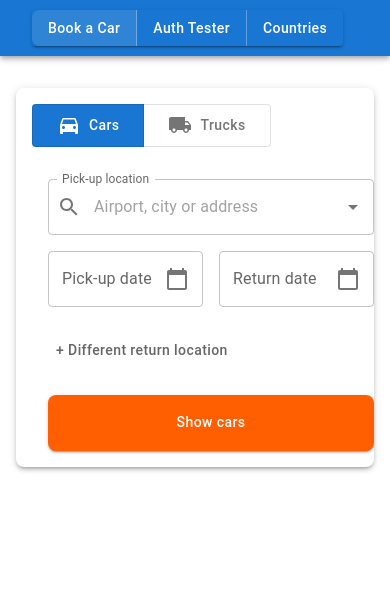
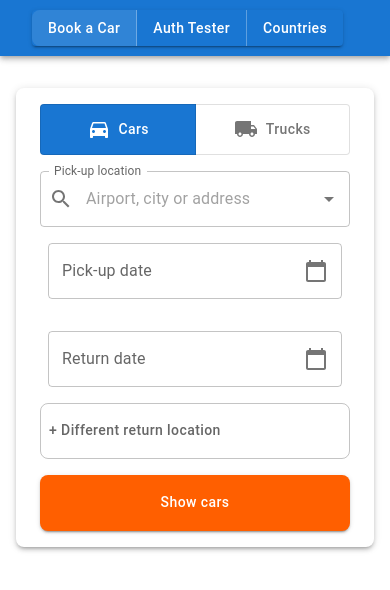
Before and after one commit to djo42/nova-agent, a Next.js app: page /booking in a window 390 px wide. Shown: the top 590 px of the page. Built offline with nearby package versions, Linux system fonts and the light colour scheme; no server answers.

Commit message:
Introduced responsiveness

```diff
--- a/src/components/booking/BookingMask.tsx
+++ b/src/components/booking/BookingMask.tsx
@@ -9,6 +9,8 @@ import {
   InputAdornment,
   Grid,
   TextField,
+  Alert,
+  Snackbar,
 } from '@mui/material';
 import { StationAutocomplete } from './StationAutocomplete';
 import { Country, Station, BookingFormData } from '../../types/booking';
@@ -52,6 +54,7 @@ export const BookingMask = () => {
     pickup: null,
     return: null
   });
+  const [showBranchWarning, setShowBranchWarning] = useState(false);
 
   const { countries, loading: countriesLoading, error: countriesError } = useCountries();
 
@@ -143,6 +146,14 @@ export const BookingMask = () => {
     return format(date, 'MMM dd, HH:mm');
   };
 
+  const handleDateFieldClick = () => {
+    if (!formData.pickupStation) {
+      setShowBranchWarning(true);
+      return;
+    }
+    setDatePickerOpen(true);
+  };
+
   return (
     <Paper
       elevation={3}
@@ -150,16 +161,54 @@ export const BookingMask = () => {
         borderRadius: 2,
         overflow: 'hidden',
         backgroundColor: 'white',
+        width: '100%',
+        maxWidth: '1200px',
+        margin: '0 auto',
       }}
     >
-      <Box sx={{ p: 2 }}>
-        <Stack spacing={2}>
+      <Box sx={{
+        p: { xs: 2, sm: 3 },
+        '& .MuiGrid-container': {
+          mx: 0,
+          width: '100%',
+          '& > .MuiGrid-item': {
+            px: { xs: 1, sm: 1.5 },
+            mb: { xs: 2, md: 0 },
+            '&:last-child': {
+              mb: { xs: 0 },
+              pr: { xs: 1, sm: 1.5 },
+            },
+            '&:first-of-type': {
+              pl: { xs: 1, sm: 1.5 },
+            }
+          }
+        },
+        '& .MuiTextField-root, & .MuiAutocomplete-root': {
+          '& .MuiInputBase-root': {
+            height: '56px'
+          }
+        }
+      }}>
+        <Stack
+          spacing={{ xs: 2, sm: 3 }}
+          sx={{
+            width: '100%',
+          }}
+        >
           {/* Vehicle Type Toggle */}
           <ToggleButtonGroup
             value={vehicleType}
             exclusive
             onChange={(_, value) => value && setVehicleType(value)}
-            sx={{ mb: 2 }}
+            sx={{
+              width: '100%',
+              px: { xs: 1, sm: 1.5 },
+              '& .MuiToggleButton-root': {
+                flex: 1,
+                py: 1.5,
+                px: { xs: 2, sm: 3 },
+              }
+            }}
           >
             <ToggleButton
               value="cars"
@@ -198,7 +247,15 @@ export const BookingMask = () => {
           </ToggleButtonGroup>
 
           {/* Location and Date Selection */}
-          <Grid container spacing={2}>
+          <Grid
+            container
+            spacing={0}
+            sx={{
+              width: '100%',
+              display: 'flex',
+              alignItems: 'stretch',
+            }}
+          >
             {/* Pickup Location */}
             <Grid item xs={12} md={3}>
               <StationAutocomplete
@@ -218,13 +275,13 @@ export const BookingMask = () => {
 
             {/* Dates */}
             <Grid item xs={12} md={4}>
-              <Grid container spacing={2}>
-                <Grid item xs={6}>
+              <Grid container spacing={{ xs: 2, sm: 3 }}>
+                <Grid item xs={12} sm={6}>
                   <TextField
                     fullWidth
                     label="Pick-up date"
                     value={formatDateTimeDisplay(pickupDate)}
-                    onClick={() => setDatePickerOpen(true)}
+                    onClick={handleDateFieldClick}
                     InputProps={{
                       readOnly: true,
                       endAdornment: (
@@ -235,12 +292,12 @@ export const BookingMask = () => {
                     }}
                   />
                 </Grid>
-                <Grid item xs={6}>
+                <Grid item xs={12} sm={6}>
                   <TextField
                     fullWidth
                     label="Return date"
                     value={formatDateTimeDisplay(returnDate)}
-                    onClick={() => setDatePickerOpen(true)}
+                    onClick={handleDateFieldClick}
                     InputProps={{
                       readOnly: true,
                       endAdornment: (
@@ -266,11 +323,16 @@ export const BookingMask = () => {
                 <Button
                   onClick={() => setDifferentReturnLocation(true)}
                   sx={{
-                    height: '56px', // Match height of TextField
+                    height: '56px',
                     width: '100%',
                     justifyContent: 'flex-start',
                     textTransform: 'none',
                     color: 'text.secondary',
+                    border: '1px solid rgba(0, 0, 0, 0.23)',
+                    '&:hover': {
+                      border: '1px solid rgba(0, 0, 0, 0.87)',
+                      backgroundColor: 'transparent',
+                    }
                   }}
                 >
                   + Different return location
@@ -279,12 +341,21 @@ export const BookingMask = () => {
             </Grid>
 
             {/* Search Button */}
-            <Grid item xs={12} md={2}>
+            <Grid
+              item
+              xs={12}
+              md={2}
+              sx={{
+                display: 'flex',
+                alignItems: 'stretch',
+              }}
+            >
               <Button
                 variant="contained"
                 fullWidth
                 sx={{
-                  height: '56px', // Match height of TextField
+                  height: '100%',
+                  minHeight: '56px',
                   backgroundColor: '#ff5f00',
                   '&:hover': {
                     backgroundColor: '#cc4c00',
@@ -297,6 +368,22 @@ export const BookingMask = () => {
           </Grid>
         </Stack>
       </Box>
+
+      {/* Warning Snackbar */}
+      <Snackbar
+        open={showBranchWarning}
+        autoHideDuration={4000}
+        onClose={() => setShowBranchWarning(false)}
+        anchorOrigin={{ vertical: 'top', horizontal: 'center' }}
+      >
+        <Alert
+          onClose={() => setShowBranchWarning(false)}
+          severity="warning"
+          sx={{ width: '100%' }}
+        >
+          Please select a pick-up location first
+        </Alert>
+      </Snackbar>
 
       <DateRangePicker
         open={datePickerOpen}
--- a/src/components/booking/DateRangePicker.tsx
+++ b/src/components/booking/DateRangePicker.tsx
@@ -6,8 +6,10 @@ import {
   Typography,
   Button,
   Grid,
+  useTheme,
+  useMediaQuery,
 } from '@mui/material';
-import { addMonths, format } from 'date-fns';
+import { addMonths, format, getMonth } from 'date-fns';
 import ChevronLeftIcon from '@mui/icons-material/ChevronLeft';
 import ChevronRightIcon from '@mui/icons-material/ChevronRight';
 
@@ -31,6 +33,9 @@ export const DateRangePicker = ({
   initialPickupDate,
   initialReturnDate,
 }: DateRangePickerProps) => {
+  const theme = useTheme();
+  const isMobile = useMediaQuery(theme.breakpoints.down('md'));
+  const isTablet = useMediaQuery(theme.breakpoints.down('lg'));
   const [currentMonth, setCurrentMonth] = useState(new Date());
   const [pickupDate, setPickupDate] = useState<Date | null>(initialPickupDate || null);
   const [returnDate, setReturnDate] = useState<Date | null>(initialReturnDate || null);
@@ -143,32 +148,71 @@ export const DateRangePicker = ({
       open={open}
       onClose={onClose}
       maxWidth="lg"
+      fullWidth
       PaperProps={{
-        sx: { borderRadius: 2 }
+        sx: {
+          borderRadius: 2,
+          m: isMobile ? 1 : 2,
+          maxHeight: '90vh',
+        }
       }}
     >
       <DialogContent>
-        <Box sx={{ p: 2 }}>
+        <Box sx={{ p: { xs: 1, sm: 2 } }}>
           <Typography variant="subtitle1" gutterBottom>
             {selectionState === 'pickup' ? 'Select pickup date' : 'Select return date'}
           </Typography>
-          <Grid container spacing={2}>
+          <Grid
+            container
+            spacing={2}
+            sx={{
+              flexDirection: { xs: 'column', md: 'row' },
+              '& > .MuiGrid-item': {
+                width: { xs: '100%', md: 'auto' }
+              }
+            }}
+          >
             {[0, 1, 2].map((offset) => (
-              <Grid item xs={4} key={offset}>
+              <Grid
+                item
+                xs={12}
+                md={4}
+                key={offset}
+                sx={{
+                  display: {
+                    xs: offset === getMonth(currentMonth) ? 'block' : 'none',
+                    md: 'block'
+                  }
+                }}
+              >
                 {renderMonth(offset)}
               </Grid>
             ))}
           </Grid>
-          <Box sx={{ display: 'flex', justifyContent: 'space-between', mt: 2 }}>
+
+          <Box sx={{
+            display: 'flex',
+            justifyContent: 'space-between',
+            mt: 2,
+            flexDirection: { xs: 'column', sm: 'row' },
+            gap: { xs: 1, sm: 0 }
+          }}>
+            {isMobile && (
+              <Typography variant="body2" align="center" sx={{ mb: 1 }}>
+                {format(currentMonth, 'MMMM yyyy')}
+              </Typography>
+            )}
             <Button
               onClick={() => setCurrentMonth(prev => addMonths(prev, -1))}
               startIcon={<ChevronLeftIcon />}
+              fullWidth={isMobile}
             >
               Previous
             </Button>
             <Button
               onClick={() => setCurrentMonth(prev => addMonths(prev, 1))}
               endIcon={<ChevronRightIcon />}
+              fullWidth={isMobile}
             >
               Next
             </Button>
--- a/src/components/booking/TimePickerDialog.tsx
+++ b/src/components/booking/TimePickerDialog.tsx
@@ -7,6 +7,8 @@ import {
   Button,
   Grid,
   Typography,
+  useTheme,
+  useMediaQuery,
 } from '@mui/material';
 import { Station } from '../../types/booking';
 
@@ -114,6 +116,9 @@ export const TimePickerDialog = ({
   station,
   selectedDate,
 }: TimePickerDialogProps) => {
+  const theme = useTheme();
+  const isMobile = useMediaQuery(theme.breakpoints.down('sm'));
+
   // Get opening hours based on station data
   const openingHours = getStationOpeningHours(station, selectedDate, type);
   const times = generateTimeSlots(openingHours);
@@ -123,17 +128,44 @@ export const TimePickerDialog = ({
   };
 
   return (
-    <Dialog open={open} onClose={onClose} maxWidth="sm" fullWidth>
-      <DialogTitle>
+    <Dialog
+      open={open}
+      onClose={onClose}
+      maxWidth="sm"
+      fullWidth
+      PaperProps={{
+        sx: {
+          borderRadius: 2,
+          m: isMobile ? 1 : 2,
+          maxHeight: '90vh',
+        }
+      }}
+    >
+      <DialogTitle sx={{ px: { xs: 2, sm: 3 }, py: { xs: 1.5, sm: 2 } }}>
         Select {type === 'pickup' ? 'pick-up' : 'return'} time for {selectedDate?.toLocaleDateString()}
       </DialogTitle>
-      <DialogContent>
-        <Grid container spacing={1}>
+      <DialogContent sx={{ px: { xs: 1, sm: 2 } }}>
+        <Grid
+          container
+          spacing={1}
+          sx={{
+            '& .MuiGrid-item': {
+              width: {
+                xs: '33.33%',
+                sm: '25%'
+              }
+            }
+          }}
+        >
           {times.map(({ hours, minutes }) => (
-            <Grid item xs={3} key={`${hours}-${minutes}`}>
+            <Grid
+              item
+              key={`${hours}-${minutes}`}
+            >
               <Button
                 fullWidth
                 variant="outlined"
+                size={isMobile ? "small" : "medium"}
                 onClick={() => {
                   onSelect(hours, minutes);
                   onClose();
@@ -141,6 +173,8 @@ export const TimePickerDialog = ({
                 sx={{
                   borderColor: '#ff5f00',
                   color: '#ff5f00',
+                  minWidth: 0,
+                  px: { xs: 1, sm: 2 },
                   '&:hover': {
                     backgroundColor: 'rgba(255, 95, 0, 0.1)',
                     borderColor: '#ff5f00',
```
